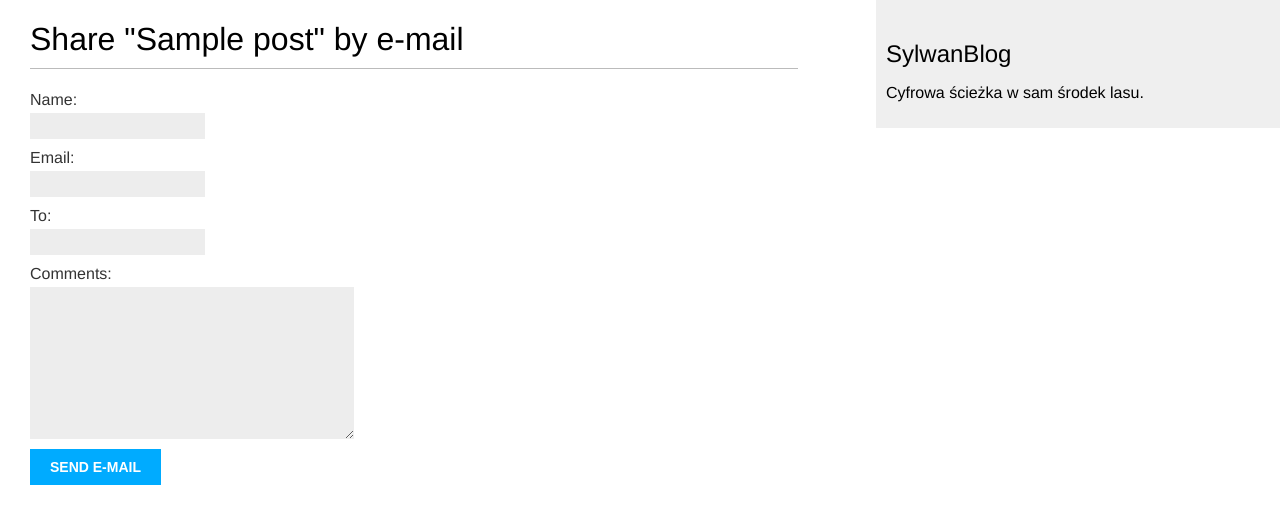
After one commit to d4mp3/sylwanspot, a Django app: page /blog/1/share/ in a window 1280 px wide. The commit adds this page. Shown: the top 524 px of the page. Run offline with Django 5.2, Linux system fonts and the light colour scheme; tables that the repository leaves empty hold one stand-in row (values such as "Sample post").

Commit message:
feat(blog): add recommending post by email funcionality

```diff
--- a/requirements.txt
+++ b/requirements.txt
@@ -1,3 +1,4 @@
 asgiref~=3.8
 Django~=5.2
 sqlparse==0.5.0
+python-decouple==3.8
--- /dev/null
+++ b/sylwanspot/blog/forms.py
@@ -0,0 +1,10 @@
+from django import forms
+
+class EmailPostForm(forms.Form):
+    name = forms.CharField(max_length=25)
+    email = forms.EmailField()
+    to = forms.EmailField()
+    comments = forms.CharField(
+        required=False,
+        widget=forms.Textarea
+    )
--- a/sylwanspot/blog/templates/blog/post/detail.html
+++ b/sylwanspot/blog/templates/blog/post/detail.html
@@ -4,4 +4,7 @@
     <h1>{{ post.title }}</h1>
     <p class="date">Published {{ post.publish }} by {{ post.author }}</p>
     {{ post.body|linebreaks }}
+    <p>
+        <a href="{% url "blog:post_share" post.id %}">Share This post</a>
+    </p>
 {% endblock %}
--- /dev/null
+++ b/sylwanspot/blog/templates/blog/post/share.html
@@ -0,0 +1,15 @@
+{% extends "blog/base.html" %}
+{% block title %}Share a post{% endblock %}
+{% block content %}
+    {% if sent %}
+        <h1>E-mail successfully sent</h1>
+        <p>"{{ post.title }}" was successfully sent to {{ form.cleaned_data.to }}.</p>
+    {% else %}
+        <h1>Share "{{ post.title }}" by e-mail</h1>
+        <form method="post">
+            {{ form.as_p }}
+            {% csrf_token %}
+            <input type="submit" value="Send e-mail">
+        </form>
+    {% endif %}
+{% endblock %}
--- a/sylwanspot/blog/urls.py
+++ b/sylwanspot/blog/urls.py
@@ -7,4 +7,5 @@ urlpatterns = [
     # path('', views.post_list, name='post_list'),
     path('', views.PostListView.as_view(), name='post_list'),
     path('<int:year>/<int:month>/<int:day>/<slug:post>/', views.post_detail, name='post_detail'),
+    path('<int:post_id>/share/', views.post_share, name='post_share'),
 ]
--- a/sylwanspot/blog/views.py
+++ b/sylwanspot/blog/views.py
@@ -1,5 +1,8 @@
-from django.shortcuts import render, get_object_or_404
+from django.core.mail import send_mail
+from django.shortcuts import get_object_or_404, render
 from django.views.generic import ListView
+
+from .forms import EmailPostForm
 from .models import Post
 
 
@@ -15,3 +18,22 @@ class PostListView(ListView):
     context_object_name = "posts"
     paginate_by = 3
     template_name = "blog/post/list.html"
+
+
+def post_share(request, post_id):
+    post = get_object_or_404(Post, id=post_id, status=Post.Status.PUBLISHED)
+    sent = False
+
+    if request.method == "POST":
+        form = EmailPostForm(request.POST)
+        if form.is_valid():
+            cd = form.cleaned_data
+            post_url = request.build_absolute_uri(post.get_absolute_url())
+            subject = f"{cd['name']} ({cd['email']}) recommends you read  {post.title}"
+            message = f"Read {post.title} at {post_url}\n\n{cd['name']}'s comments: ({cd['comments']})"
+            send_mail(subject=subject, message=message, from_email=None, recipient_list=[cd["to"]])
+            sent = True
+    else:
+        form = EmailPostForm()
+
+    return render(request, "blog/post/share.html", {"post": post, "form": form, "sent": sent})
```
Also changed, not shown: sylwanspot/sylwanspot/settings.py (+11 -0 lines), 1 other file.
